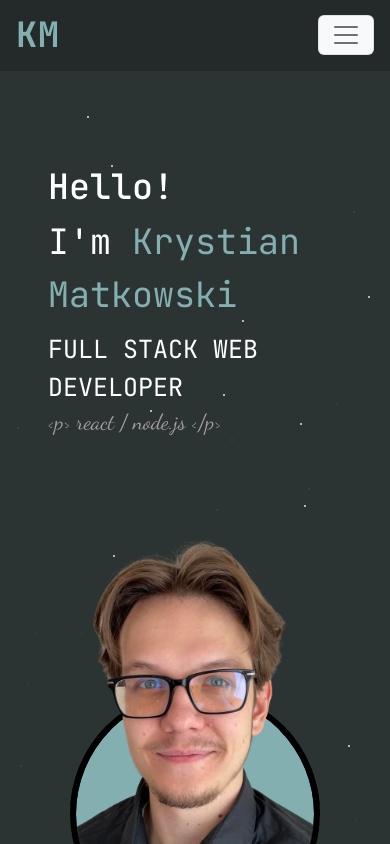
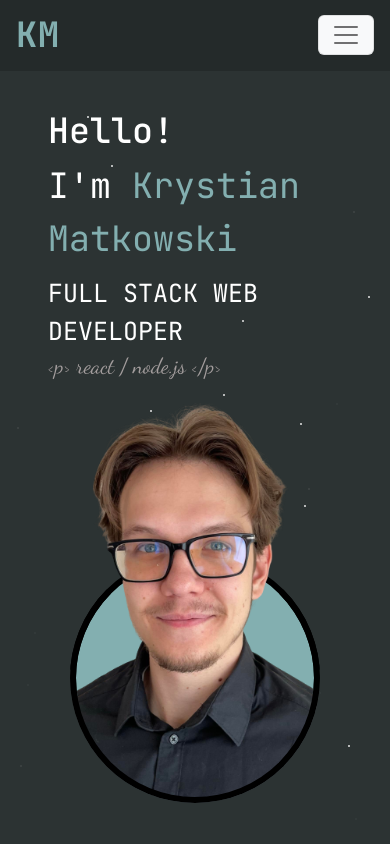
Before and after one commit to scoverstudio/km_portfolio.github.io, a React (Create React App) app: page / in a window 390 px wide. Shown: the top 844 px of the page. Built offline with nearby package versions, Linux system fonts and the light colour scheme.

Commit message:
title change

```diff
--- a/public/index.html
+++ b/public/index.html
@@ -27,7 +27,7 @@
       work correctly both with client-side routing and a non-root public URL.
       Learn how to configure a non-root public URL by running `npm run build`.
     -->
-    <title>React App</title>
+    <title>Krystian Matkowski</title>
     <script
       src="https://kit.fontawesome.com/6995120850.js"
       crossorigin="anonymous"
--- a/src/components/views/Header/Header.js
+++ b/src/components/views/Header/Header.js
@@ -11,7 +11,7 @@ const Header = () => {
       <div id="stars"></div>
       <div id="stars2"></div>
       <div id="stars3"></div>
-      <section className={clsx("", styles.headerText)}>
+      <section className={clsx("pt-4", styles.headerText)}>
         <h1>Hello!</h1>
         <p className="responsive-font-example">
           I'm <span>Krystian Matkowski</span>
--- a/src/components/views/Header/Header.module.scss
+++ b/src/components/views/Header/Header.module.scss
@@ -3,7 +3,7 @@
 .headerContainer {
   display: flex;
   justify-content: space-between;
-  padding: 0 15px 100px ;
+  padding: 50px 15px 100px;
   margin-top: $navHeight;
 
   .headerText {
@@ -37,12 +37,14 @@
       margin-left: 160px;
       color: rgb(163, 157, 157);
     }
+
   }
 
   .photoContainer {
     position: relative;
     text-align: right;
     width: 30%;
+    padding: 0;
 
     .box {
       width: 400px;
@@ -133,6 +135,7 @@
 @media (max-width: 768px) {
   .headerContainer {
     margin-top: 0;
+    padding-top: 0;
     .headerText {
       width: 100%;
       h1 {
--- a/src/components/views/HomeAbout/HomeAbout.module.scss
+++ b/src/components/views/HomeAbout/HomeAbout.module.scss
@@ -1,5 +1,5 @@
+@import "../../../../node_modules/rfs/scss";
 @import "../../../styles/settings.scss";
-@import "../../../../node_modules/rfs/scss";
 
 .divs {
   text-align: center;
```
